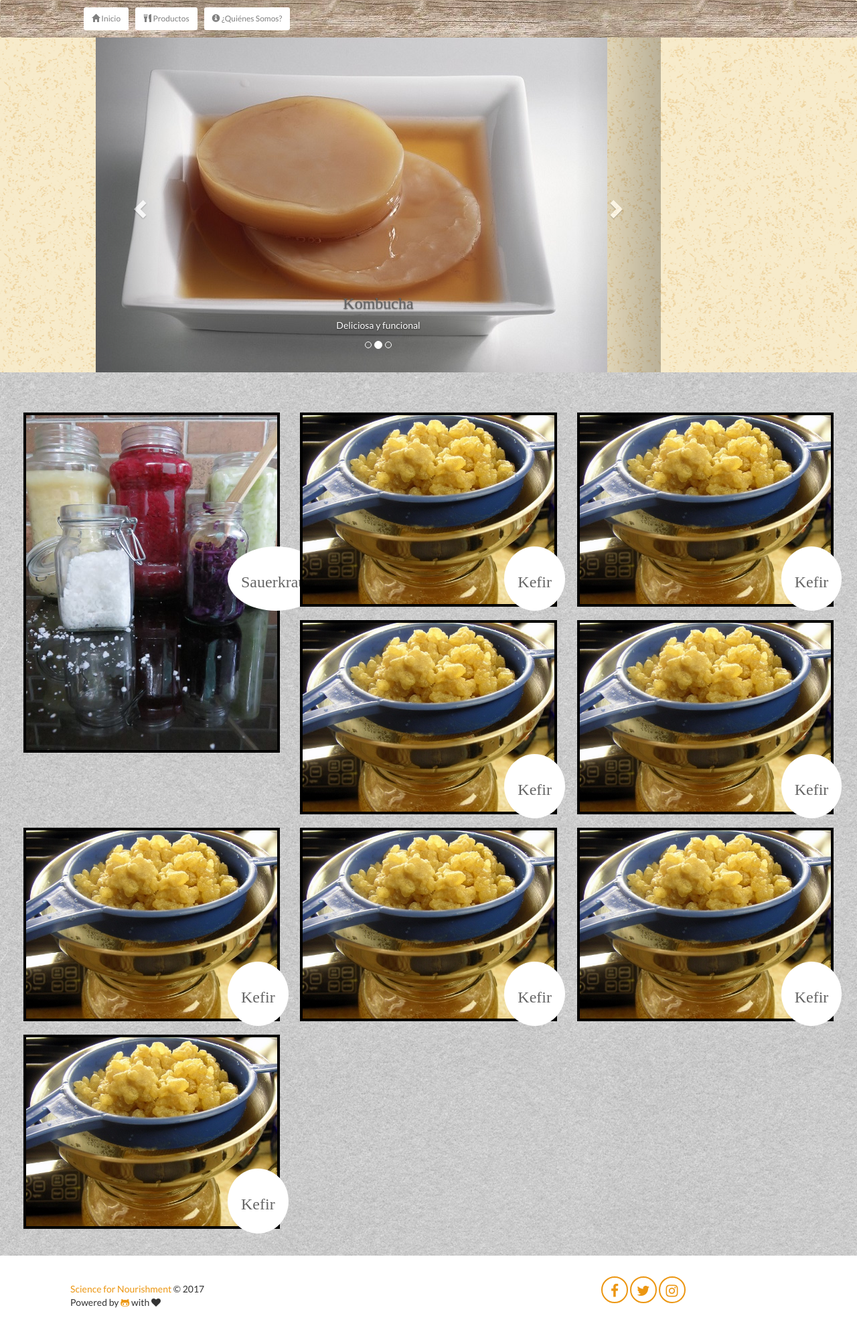
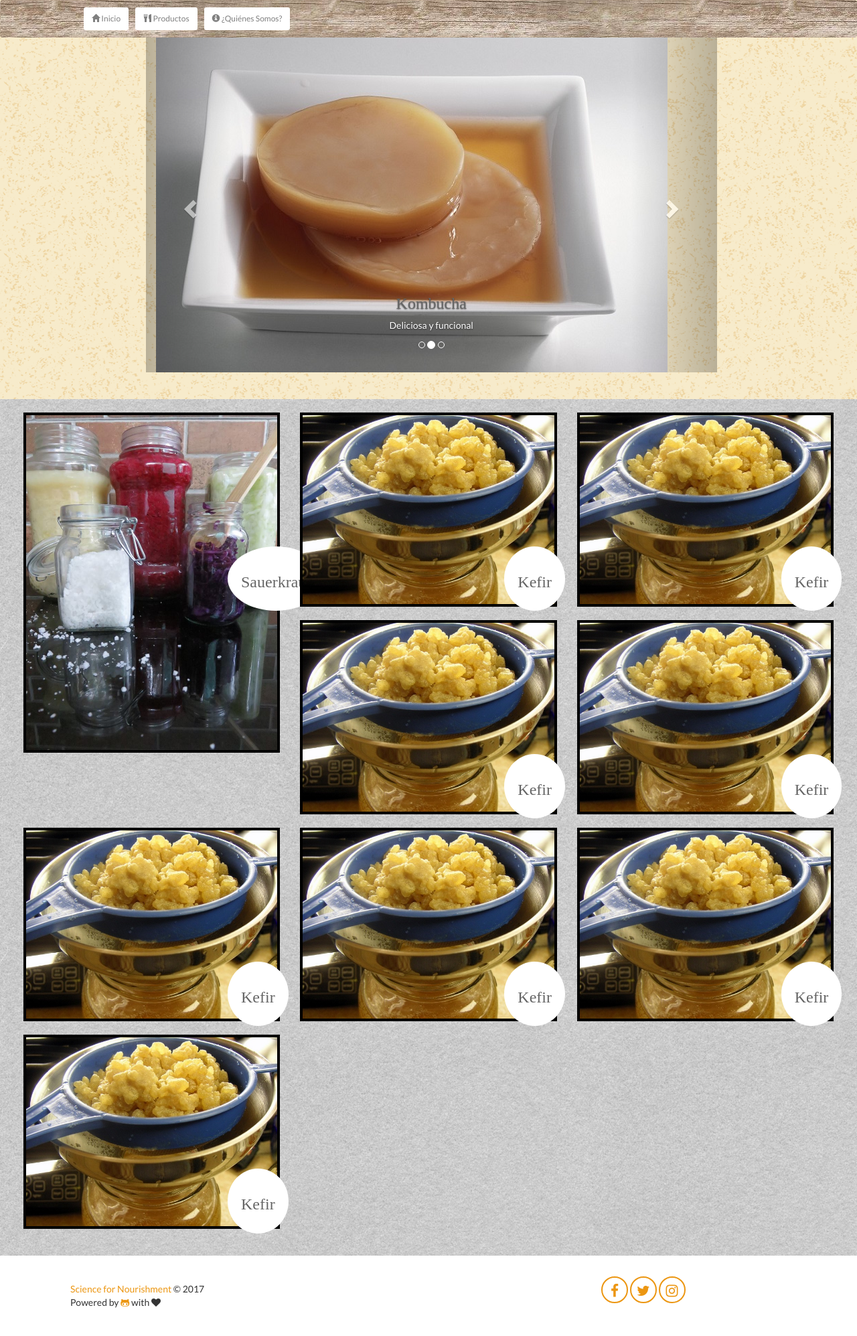
Before and after one commit to ScienceforNourishment/ScienceforNourishment.github.io, a Jekyll site: the page built from products.html, in a window 1280 px wide. Shown: the whole page at 67% size. Built offline with Jekyll 4.4.1, drawn with Linux system fonts in a browser that asks for light colours; nearby versions of some CDN libraries; some web fonts are replaced.

Commit message:
Changing carousel

```diff
--- a/products.html
+++ b/products.html
@@ -5,8 +5,8 @@ title: "Science for Nourishment - Productos"
 <div class="header-wrap">
     <header class="containerHead header">
         <div class="row">
-            <div class="col-md-8">
-                    <div id="myCarousel" class="carousel slide" data-interval="3000" data-ride="carousel">
+            <div class="col-md-12 headerborder">
+                    <div id="myCarousel" class="col-md-8 carousel slide" data-interval="3000" data-ride="carousel">
                         <ol class="carousel-indicators">
                             <li data-target="#myCarousel" data-slide-to="0" class="active"></li>
                             <li data-target="#myCarousel" data-slide-to="1"></li>
```
Also changed, not shown: assets/css/all.css.
